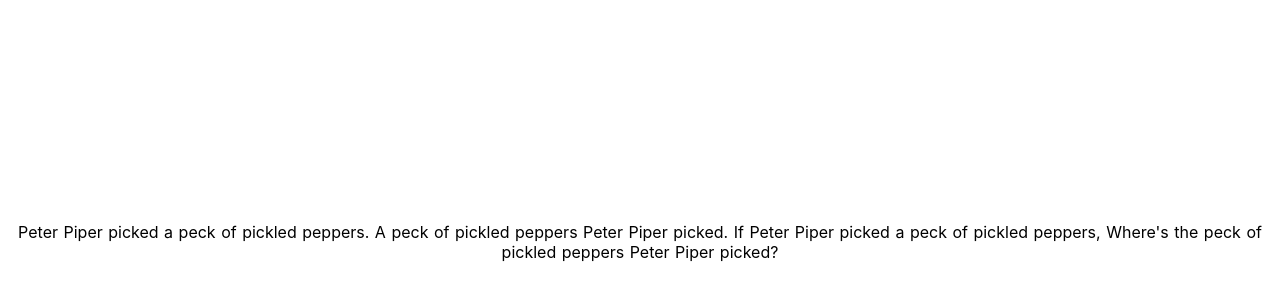
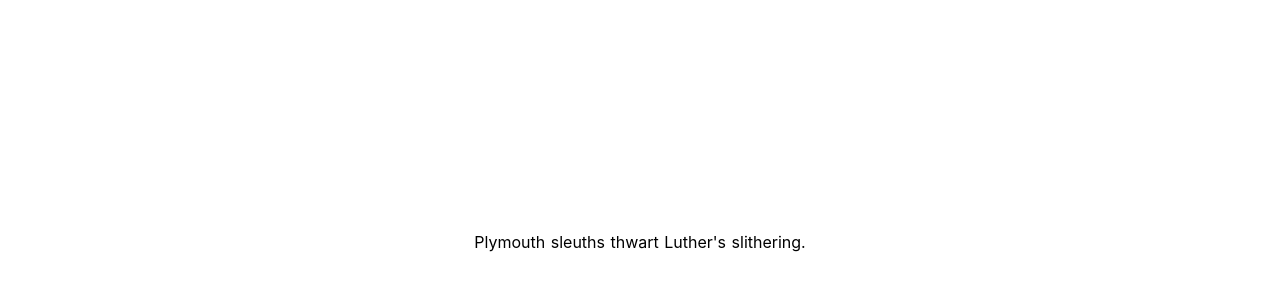
Before and after one commit to yukisato/tongue-typhoon, a Nuxt app: page / in a window 1280 px wide. Shown: the part 158-458 px from the top of the page. Built offline with nearby package versions, Linux system fonts and the light colour scheme.

Commit message:
Add function random() to get a phrase randomely
Also modify index to use the function

```diff
--- a/pages/index.vue
+++ b/pages/index.vue
@@ -1,7 +1,7 @@
 <template>
   <section class="container">
     <div>
-      <p>{{phrase}}</p>
+      <p>{{ randomePhrase }}</p>
     </div>
   </section>
 </template>
@@ -16,7 +16,11 @@ export default {
 
   computed: {
     phrase() {
-      const phrase = this.$store.getters['phrases/find'](1)
+      const phrase = this.$store.getters['phrases/find'](rand)
+      return phrase ? phrase.content : ''
+    },
+    randomePhrase() {
+      const phrase = this.$store.getters['phrases/random']
       return phrase ? phrase.content : ''
     }
   }
--- a/store/phrases.js
+++ b/store/phrases.js
@@ -5,5 +5,9 @@ export const getters = {
     return (id) => {
       return source.find(d => d.id === id)
     }
+  },
+  random() {
+    const index = Math.floor(Math.random() * source.length)
+    return source[index]
   }
 }
```
